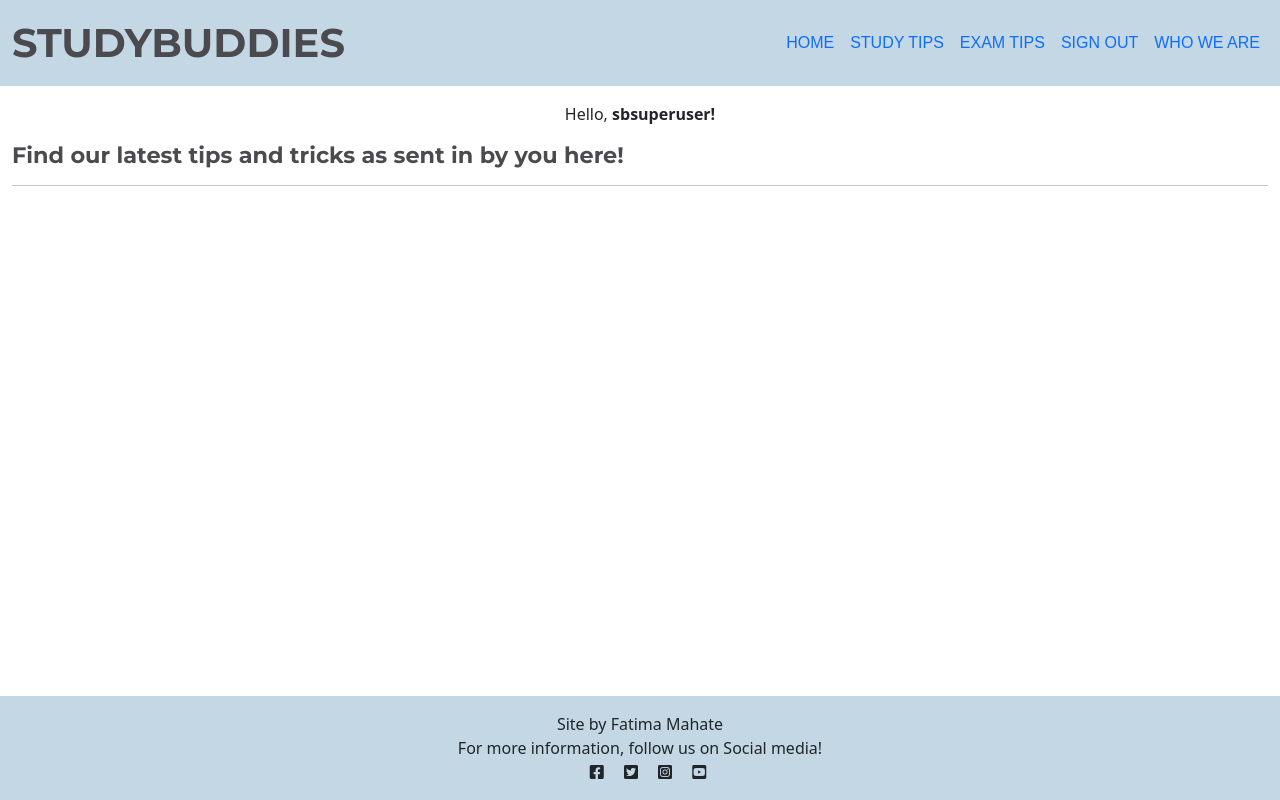
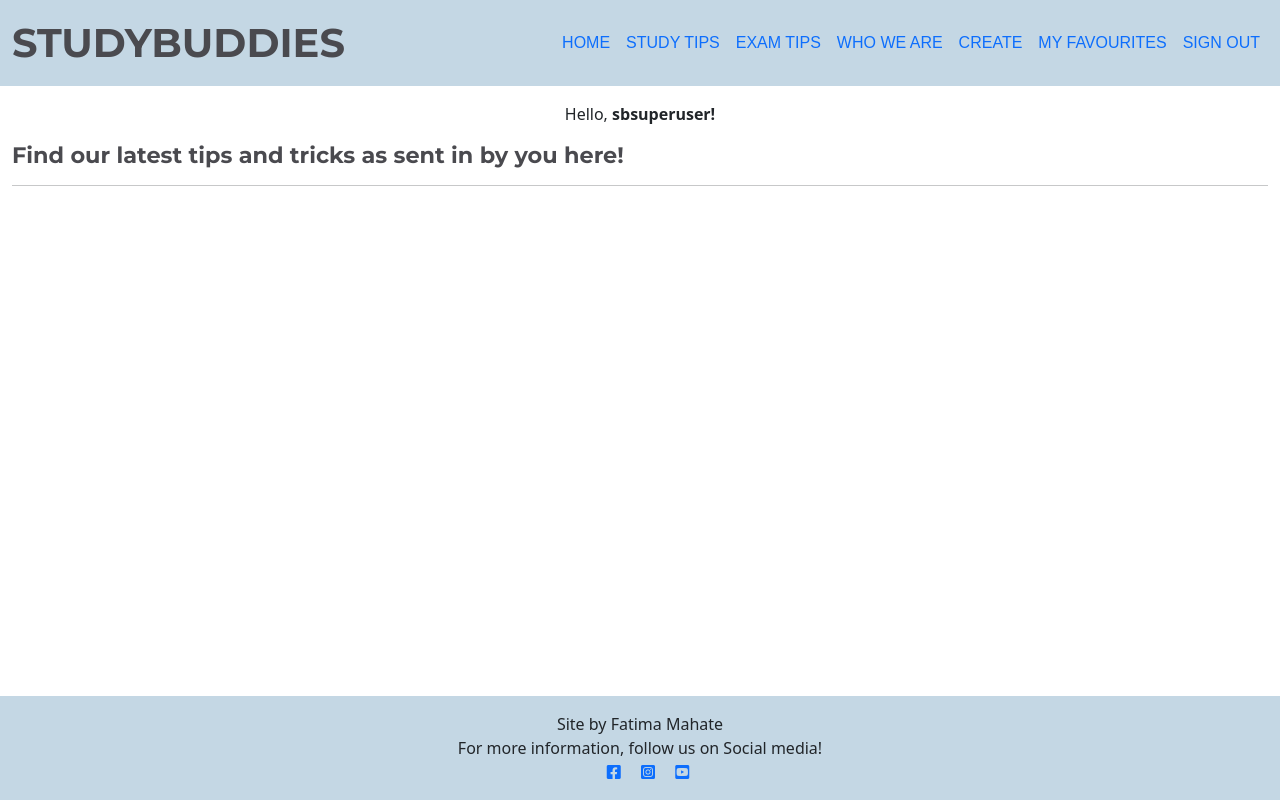
Before and after one commit to fatimamahate/studybuddies, a Django app: page / in a window 1280 px wide. Run offline with Django 4.2, Linux system fonts and the light colour scheme; a user stored in the database is signed in; data that the repository does not hold is empty; parts of the project's set-up code (start-up, migrations or seed data) failed here and were passed over.

Commit message:
create create_post.html page, edit nav bar for when a user is logged in to show favourites and create post, add working links to footer (social media), create a form in forms.py for users posts, begin to create a create post view, create an add to favourites button (not functional yet and need to add button to study tips and exam posts pages

```diff
--- a/studyexamtips/templates/studyexamtips/index.html
+++ b/studyexamtips/templates/studyexamtips/index.html
@@ -28,6 +28,11 @@
                             <a href="{% url 'post_detail' post.slug %}" class="post-link btn btn-outline-secondary btn-sm btn-light">
                                 <!-- btn-outline-secondary btn-sm -->
                                 Read Article
+                            </a>
+                            <br>
+                            <a href="{% url 'post_detail' post.slug %}" class="favorites post-link btn btn-outline-secondary btn-sm btn-light mt-2">
+                                <!-- btn-outline-secondary btn-sm -->
+                                Add to favourites
                             </a>
                             <hr />
                             <p class="card-text text-muted h6 text-center">{{ post.post_created_on}}
--- a/studyexamtips/views.py
+++ b/studyexamtips/views.py
@@ -8,8 +8,10 @@
 from django.shortcuts import render, get_object_or_404
 from django.views import generic
 from django.contrib import messages
+from django.utils.text import slugify
 from .models import Post
 from .forms import CommentForm
+
 
 class PostList(generic.ListView):
     queryset = Post.objects.filter(status=1).order_by("post_created_on")
@@ -89,3 +91,15 @@ def post_detail(request, slug):
         }
 
     )
+
+class CreatePostView(generic.CreateView):
+    """
+    This class handles the creation of new reviews. A help method
+    has also been implemented to add author and slug to the Post
+    model.
+    """
+
+    model = Post
+    # form_class = CreateReviewForm
+    template_name = 'create_review.html'
+    # success_url = '/review/submit-success/'
--- a/templates/base.html
+++ b/templates/base.html
@@ -54,11 +54,21 @@
                         <a class="nav-link {% if request.path == exam_posts_url %}active{% endif %}" aria-current="page"
                             href="{% url 'exam_tips' %}">Exam Tips</a>
                     </li>
+                    <li class="nav-item">
+                        <a class="nav-link {% if request.path == about_url %}active{% endif %}" aria-current="page"
+                            href="{% url 'about' %}">Who We Are</a>
+                    </li>
                     <!-- <li class="nav-item">
                         <a class="nav-link {% if request.path == home_url %}active{% endif %}" aria-current="page"
                             href="#">Sign In/Up</a>
                     </li> -->
                     {% if user.is_authenticated %}
+                    <li class="nav-item">
+                        <a class="nav-link {% if request.path == logout_url %}active{% endif %}" aria-current="page" href="{% url 'account_logout' %}">Create</a>
+                    </li>
+                    <li class="nav-item">
+                        <a class="nav-link {% if request.path == logout_url %}active{% endif %}" aria-current="page" href="{% url 'account_logout' %}">My Favourites</a>
+                    </li>
                     <li class="nav-item">
                         <a class="nav-link {% if request.path == logout_url %}active{% endif %}" aria-current="page" href="{% url 'account_logout' %}">Sign Out</a>
                     </li>
@@ -71,10 +81,7 @@
                         <a class="nav-link {% if request.path == login_url %}active{% endif %}" aria-current="page" href="{% url 'account_login' %}">Sign In</a>
                     </li>
                     {% endif %}
-                    <li class="nav-item">
-                        <a class="nav-link {% if request.path == about_url %}active{% endif %}" aria-current="page"
-                            href="{% url 'about' %}">Who We Are</a>
-                    </li>
+
 
                 </ul>
                 <span class="navbar-text text-muted">
@@ -117,13 +124,11 @@
         </div>
         <div>
             <p class="m-0 text-center text-black">
-                <i class="fab fa-facebook-square ms-3"></i>
-                <i class="fab fa-twitter-square ms-3"></i>
-                <i class="fab fa-instagram-square ms-3"></i>
-                <i class="fab fa-youtube-square ms-3"></i>
+                <a href="https://en-gb.facebook.com/"><i class="fab fa-facebook-square ms-3"></i></a>
+                <a href="https://www.instagram.com/"><i class="fab fa-instagram-square ms-3"></i></a>
+                <a href="https://www.youtube.com/"><i class="fab fa-youtube-square ms-3"></i></a>
             </p>
         </div>
-
     </footer>
 
     <script src="https://cdn.jsdelivr.net/npm/bootstrap@5.0.1/dist/js/bootstrap.bundle.min.js"
```
Also changed, not shown: studyexamtips/forms.py (+6 -1 lines), studyexamtips/templates/studyexamtips/create_post.html (added).
